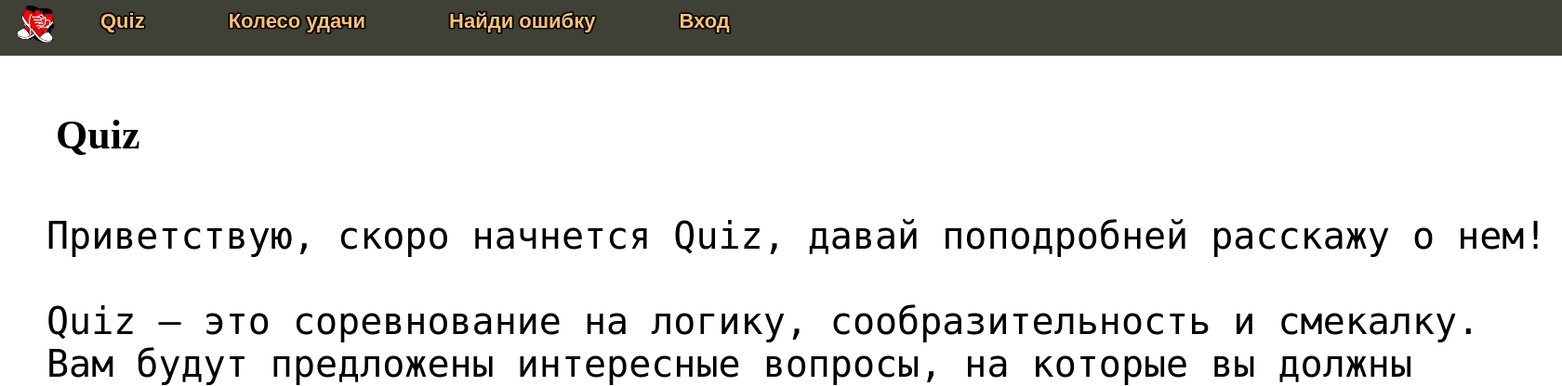
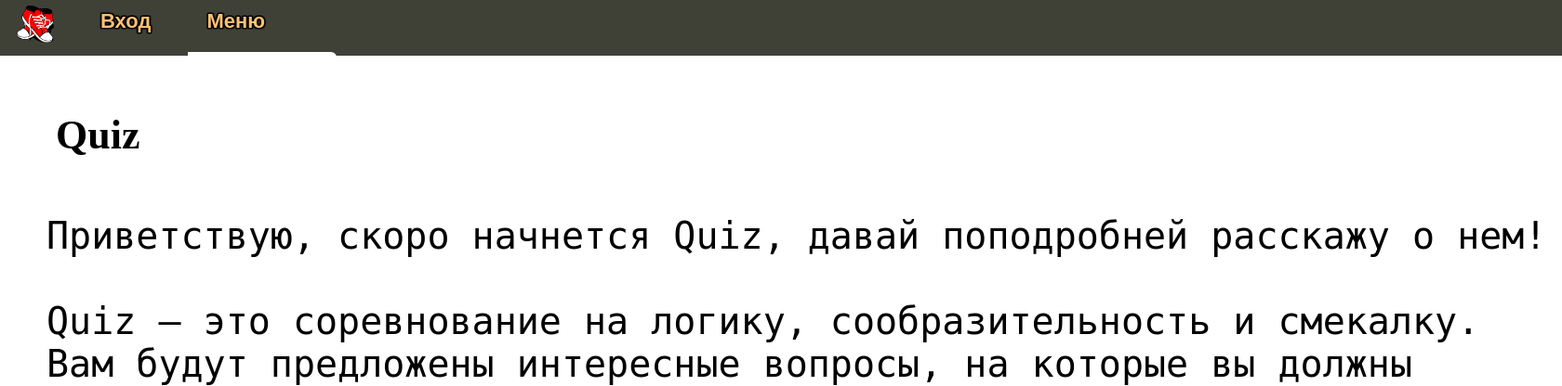
Before and after one commit to SteppingCode/barxatniu, a Flask app: page /game/quiz in a window 1680 px wide. Shown: the top 416 px of the page at 93% size. Run offline with Flask 3, Linux system fonts and the light colour scheme; data comes from the database, SQL or seed files in the repository.

Commit message:
09.09.23

```diff
--- a/static/css/styles.css
+++ b/static/css/styles.css
@@ -21,7 +21,7 @@
 ul.menu {
     list-style: none;
     background: #3F4137;
-    height: 60px;
+    min-height: 60px;
     margin: 0px;
     padding: 0px;
     color: #fdc073;
@@ -54,36 +54,6 @@
      1px -1px 1px #000000,
     -1px  1px 1px #000000,
      1px  1px 1px #000000;
-}
-
-ul.menu li .last{
-    float: right;
-}
-
-ul.menu a {
-    color: #fdc073;
-    text-decoration: none;
-}
-
-ul.menu a:hover {
-    color:lightblue;
-}
-
-ul.menu a::after {
-    content: "";
-    position: absolute;
-    bottom: -5px;
-    height: 2px;
-    width: 100%;
-    left: 0;
-    background-color: skyblue;
-    transition: 0.3s;
-    transition-timing-function: ease-in-out;
-    transform: scaleX(0);
-}
-
-ul.menu a:hover::after {
-    transform: scaleX(-1);
 }
 
 #log, #pass {
@@ -202,6 +172,76 @@
     display: none;
 }
 
+footer a:hover {
+    text-decoration: underline;
+}
+
+.dropbtn {
+    position: relative;
+    background: #3F4137;
+    border: none;
+    padding: 20px;
+    color: #fdc073;
+    padding-top: 10px;
+    cursor: pointer;
+    font-family: Arial;
+    font-size: 22px;
+    font-weight: bold;
+    text-shadow:
+    -0   -1px 1px #000000,
+     0   -1px 1px #000000,
+    -0    1px 1px #000000,
+     0    1px 1px #000000,
+    -1px -0   1px #000000,
+     1px -0   1px #000000,
+    -1px  0   1px #000000,
+     1px  0   1px #000000,
+    -1px -1px 1px #000000,
+     1px -1px 1px #000000,
+    -1px  1px 1px #000000,
+     1px  1px 1px #000000,
+    -1px -1px 1px #000000,
+     1px -1px 1px #000000,
+    -1px  1px 1px #000000,
+     1px  1px 1px #000000;
+}
+
+.dropbtn:hover {
+  background-color: white;
+  border-top-right-radius: 6px;
+  border-top-left-radius: 6px;
+}
+
+.dropdown {
+  position: relative;
+  display: inline-block;
+}
+
+.dropdown-content {
+  display: block;
+  position: absolute;
+  min-width: 160px;
+  border-top-right-radius: 6px;
+  border-bottom-right-radius: 6px;
+  border-bottom-left-radius: 6px;
+  background-color: white;
+  min-height: 100px;
+  z-index: 2;
+}
+
+.dropdown-content li a {
+  position: absolute;
+  font-size: 16px;
+  color: #fdc073;
+  text-decoration: none;
+  display: block;
+}
+
+.dropdown:hover .dropdown-content {
+    display: block;
+    position: absolute;
+}
+
 @media (max-width: 992px) {
         .modal-content {
             margin-top: 50%;
--- a/templates/base.html
+++ b/templates/base.html
@@ -15,11 +15,16 @@
 {% block content %}
 <div class="wrapper">
     {%- block menu -%}
-        <ul class="menu">
+            <ul class="menu" id="menu">
                 <a href="{{url_for('start_page')}}"><img src="/static/img/favicon.png" width="40" height="40" style="margin-top: 6px; float: left; margin-left: 18px;"></a>
+                <div class="dropdown">
+                    <button class="dropbtn">Меню</button>
+                    <div class="dropdown-content">
                         {% for m in menu -%}
                             <li><a href="{{url_for('game_choice', url=m.url)}}">{{m.title}}</a></li>
                         {% endfor -%}
+                    </div>
+                </div>
                 {% if 'userlogged' in session %}
                     {% if status == 'admin' %}
                         <li><a href="{{url_for('admin_page')}}">Админ</a></li>
@@ -29,6 +34,7 @@
                     <li><a onclick="document.getElementById('id01').style.display='block'" style="float: right;">Вход</a></li>
                 {% endif %}
             </ul>
+
         {% endblock menu -%}
         <div id="id01" class="modal">
             <form class="modal-content" method="post" action="{{url_for('start_page')}}">
@@ -55,9 +61,16 @@
     modal.style.display = "none";
   }
 }
+
+function changeItem() {
+  document.getElementById('menu').style.height = '160px';
+}
+function rechangeItem() {
+  document.getElementById('menu').style.height = '60px';
+}
 </script>
 <footer>
-    <span id="author"><a href="{{url_for('start_page')}}"><img src="/static/img/favicon.png" width="40px" height="40px" style="margin-right: 12px;"></a> &copy; 2023 <a href="https://vk.com/z.stepin">Степин Е.А.</a>, <a href="https://vk.com/glebuuus">Палеев Г.А.</a> и <a href="https://vk.com/itopg">Удоратин И.О.</a></span>
+    <span id="author"><a href="{{url_for('start_page')}}"><img src="/static/img/favicon.png" width="40px" height="40px" style="margin-right: 12px;"></a> &copy; 2023 <a class="names" href="https://vk.com/z.stepin">Степин Е.А.</a>, <a class="names" href="https://vk.com/glebuuus">Палеев Г.А.</a> и <a class="names" href="https://vk.com/itopg">Удоратин И.О.</a></span>
     <span id="other">
         <ul>
             <li><a href="https://github.com/dodik337/barxatniu">Source code</a></li>
```
Also changed, not shown: templates/index.html (line endings or trailing spaces). Lines whose indentation alone changed are shown as unchanged.
